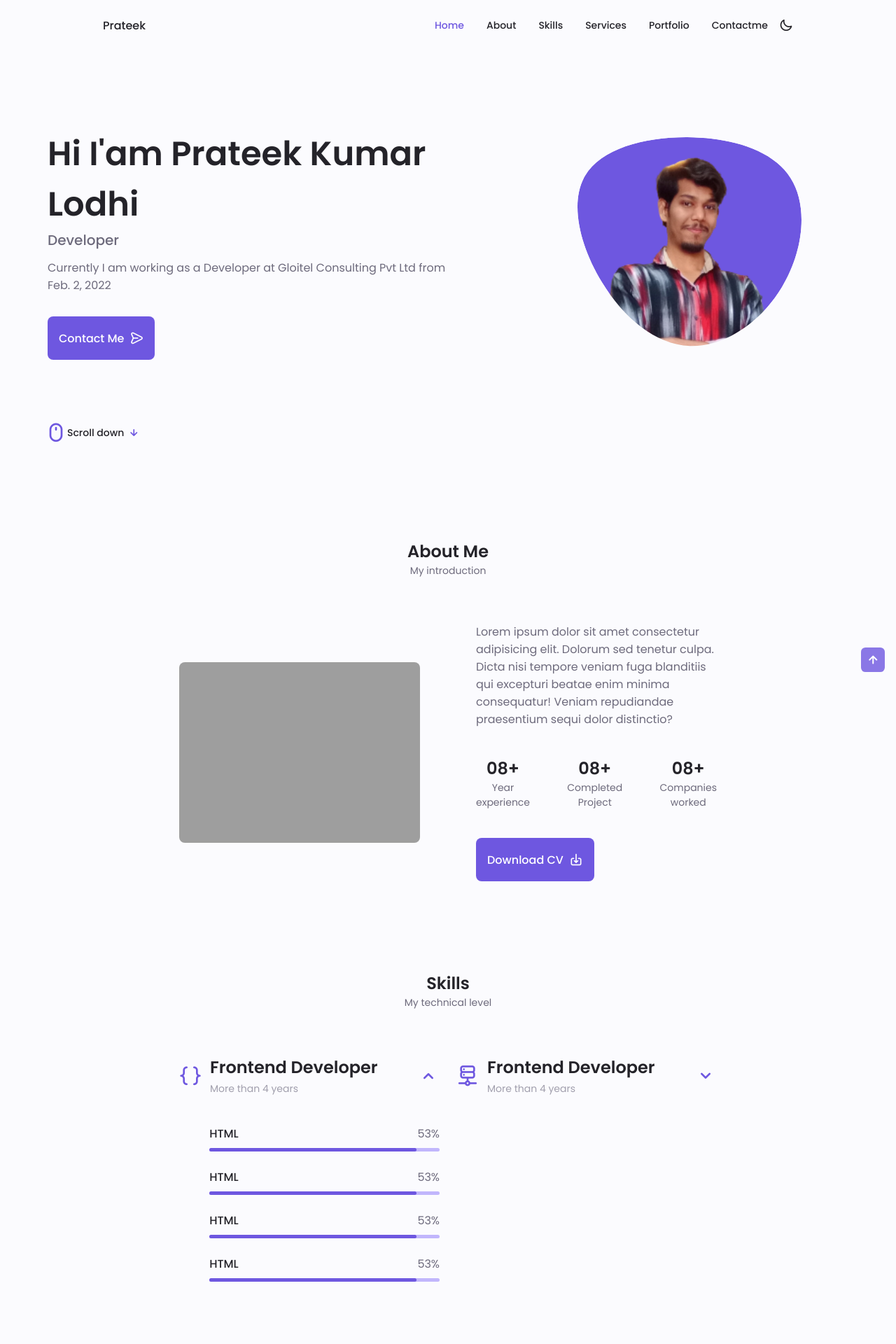
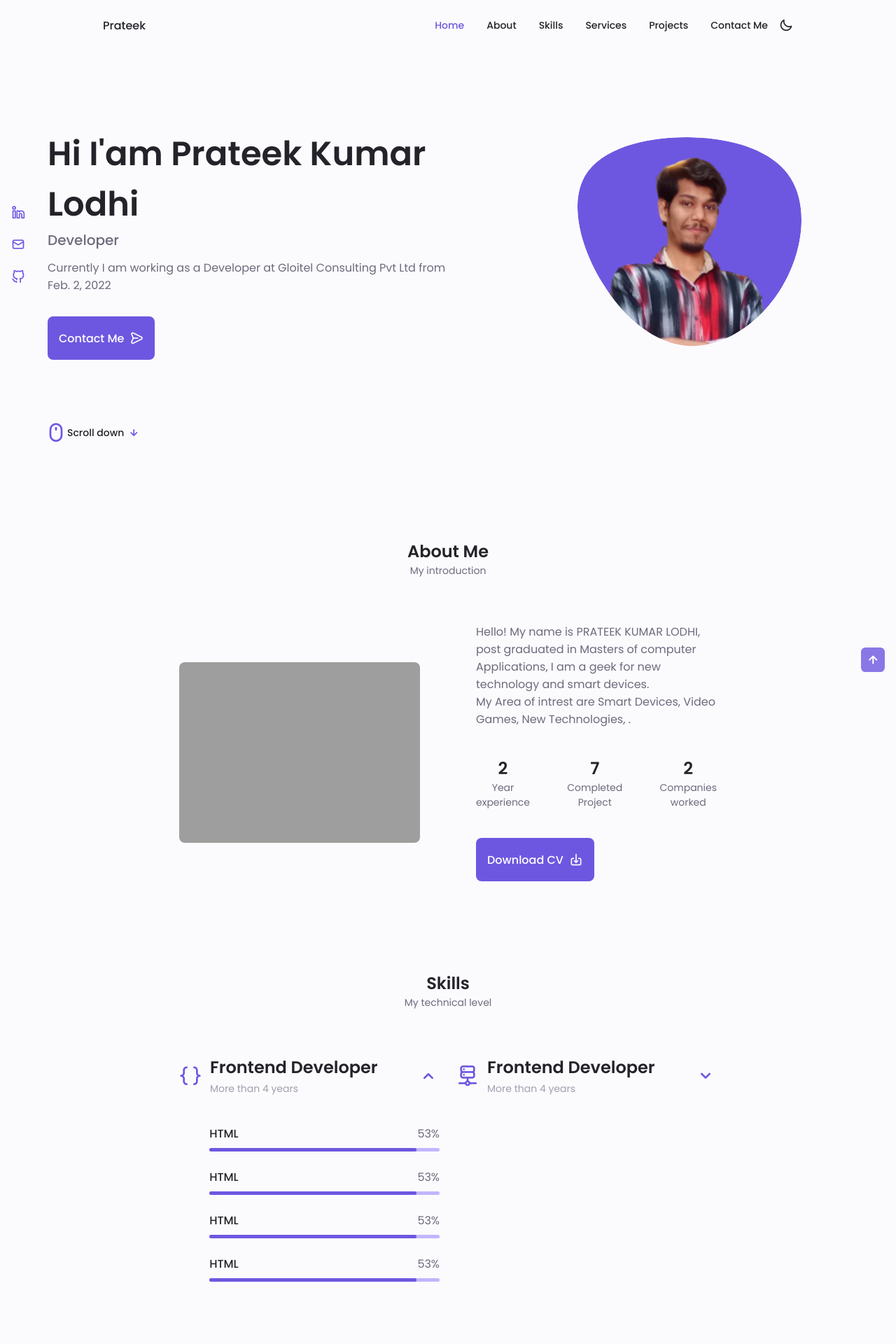
Before and after one commit to prateekgloitel/Mysiteofficial, a Django app: page / in a window 1280 px wide. Shown: the top 1920 px of the page at 70% size. Run offline with Django 3.2, Linux system fonts and the light colour scheme; data comes from the database, SQL or seed files in the repository; both versions use the stored data as it was after the commit; parts of the project's set-up code (start-up, migrations or seed data) failed here and were passed over; grey boxes are pictures that could not be loaded.

Commit message:
new commit

```diff
--- a/siteapps/models.py
+++ b/siteapps/models.py
@@ -1,3 +1,4 @@
+from distutils.command.upload import upload
 from django.core.validators import RegexValidator
 from django.db import models
 
@@ -12,6 +13,8 @@ class User(models.Model):
     designation = models.CharField(max_length=100,null = True, blank= True)
     orgnization = models.CharField(max_length=150,null = True,blank = True)
     joindate = models.DateField(auto_now_add= False,auto_now = False, null = True,blank= True)
+    about_me = models.CharField(max_length=500 , null = True, blank= True)
+    about_image = models.ImageField(upload_to ='aboutimage/%y',null=True,blank = True)
     def __str__(self) -> str:
         return self.full_name
 
--- a/siteapps/static/css/styles.css
+++ b/siteapps/static/css/styles.css
@@ -1092,7 +1092,7 @@ header{
         width: 320px;
     }
     .home__social{
-        transform: translateX(-6rem);
+        transform: translateX(0rem);
     }
     .services__container{
         grid-template-columns: repeat(3,238px);
--- a/siteapps/templates/index.html
+++ b/siteapps/templates/index.html
@@ -13,7 +13,7 @@
     <!--==================== CSS ====================-->
     <link rel="stylesheet" href="{% static 'css/styles.css'%}">
 
-    <title>Responsive Portfolio Website</title>
+    <title>Pratee Lodhi</title>
 </head>
 
 <body>
@@ -45,13 +45,13 @@
                         </a>
                     </li>
                     <li class="nav__item">
-                        <a href="#portfolio" class="nav__link">
-                            <i class="uil uil-scenery nav__icon"></i>Portfolio
+                        <a href="#projects" class="nav__link">
+                            <i class="uil uil-scenery nav__icon"></i>Projects
                         </a>
                     </li>
                     <li class="nav__item">
                         <a href="#contact" class="nav__link">
-                            <i class="uil uil-message nav__icon"></i>Contactme
+                            <i class="uil uil-message nav__icon"></i>Contact Me
                         </a>
                     </li>
                 </ul>
@@ -138,32 +138,38 @@
                 My introduction
             </span>
             <div class="about__container container grid">
-                <img src="assets//img/about.jpg" alt="" class="about__img">
+                {%  for aboutme in person %}
+                <img src="/media/{{aboutme.about_image}}" alt="image" class="about__img">
+                {% endfor %}
                 <div class="about__data">
+
                     <p class="about__description">
-                        Lorem ipsum dolor sit amet consectetur adipisicing elit. Dolorum sed tenetur culpa. Dicta nisi
-                        tempore veniam fuga blanditiis qui excepturi beatae enim minima consequatur! Veniam repudiandae
-                        praesentium sequi dolor distinctio?
+                        {%  for aboutme in person%}
+                       {{aboutme.about_me}}
+                       {% endfor %}
+                       <br>
+                       My Area of intrest are {% for intrest in intrests%} {{intrest}}, {%endfor%}.
                     </p>
+
                     <div class="about__info">
                         <div>
-                            <span class="about__info-title">08+</span>
+                            <span class="about__info-title">{{workcount}}</span>
                             <span class="about__info-name">Year<br>
                                 experience</span>
                         </div>
                         <div>
-                            <span class="about__info-title">08+</span>
+                            <span class="about__info-title">{{projectcount}}</span>
                             <span class="about__info-name">Completed<br>
                                 Project</span>
                         </div>
                         <div>
-                            <span class="about__info-title">08+</span>
+                            <span class="about__info-title">{{workcount}}</span>
                             <span class="about__info-name">Companies<br>
                                 worked</span>
                         </div>
                     </div>
                     <div class="about__buttons">
-                        <a download="" href="assets/pdf/Alexa-Cv.pdf" class="button button--flex">
+                        <a download="" href="/media/pdf/PrateekResume.pdf" class="button button--flex">
                             Download CV <i class="uil uil-download-alt button__icon"></i>
                         </a>
                     </div>
@@ -360,6 +366,11 @@
                         {% for education in educationdetails%}
                         <div class="qualification__data">
                             <!-- extra div -->
+                            <!-- <div></div>
+                            <div>
+                                <span class="qualification__rounder"></span>
+                                <span class="qualification__line"></span>
+                            </div> -->
                             <div>
                                 <h3 class="qualification__title">{{education.course}}</h3>
                                 <span class="qualification__subtitle">
@@ -537,18 +548,18 @@
             </div>
         </section>
 
-        <!--==================== PORTFOLIO ====================-->
-        <section class="portfolio section" id="portfolio">
-            <h2 class="section__title">Portfolio</h2>
+        <!--==================== Projects ====================-->
+        <section class="portfolio section" id="projects">
+            <h2 class="section__title">Projects</h2>
             <span class="section__subtitle">
-                Most recent works
+                My project works
             </span>
             <div class="portfolio__container container swiper-container ">
                 <div class="swiper-wrapper">
                     <!-- starting of portfolio content one -->
                     {% for project in projects %}
                     <div class="portfolio__content grid swiper-slide">
-                        <img src="assets/img/portfolio1.jpg" alt="" class="portfolio__img">
+                        <img src="/media/{{project.image}}" alt="" class="portfolio__img">
                         <!-- starting of portfolio data -->
                         <div class="portfolio__data">
                             <h3 class="portfolio__title">{{project.title}}</h3>
@@ -590,7 +601,7 @@
                             Contect Me <i class="uil uil-message project__icon button__icon"></i>
                         </a>
                     </div>
-                    <img src="assets/img/project.png" alt="" class="project__img">
+                    <img src="{% static 'image/me.png'%}" alt="" class="project__img">
                 </div>
             </div>
         </section>
@@ -764,7 +775,7 @@
                         <a href="#services" class="footer__link">Services</a>
                     </li>
                     <li>
-                        <a href="#portfolio" class="footer__link">Portfolio</a>
+                        <a href="#projects" class="footer__link">Projects</a>
                     </li>
                     <li>
                         <a href="#contact" class="footer__link">Contact Me</a>
--- a/siteapps/views.py
+++ b/siteapps/views.py
@@ -1,5 +1,6 @@
 
 from django.shortcuts import render
+from numpy import append
 from .models import *
 # Create your views here.
 
@@ -9,11 +10,28 @@ def home(request):
     workdetails = WorkExperience.objects.all()
     persondetails = User.objects.all()
     projectdetails = Project.objects.all()
+    intrests = Intrest.objects.all()
+    work = workdetails.count()
+    project = projectdetails.count()
+    zigzag = []
+    count = 0
+    for eduction in educationdetails:
+        if eduction.id%2==0:
+            zig = True
+        else:
+            zig = False
+        count += 1
+        zigzag.append(zig)
+    print(zigzag,count)
     profiledata = {
         'educationdetails': educationdetails,
         'workdetails':workdetails,
         'person':persondetails,
         'projects':projectdetails,
+        'workcount':work,
+        'projectcount':project,
+        'zigzag':zigzag,
+        'intrests':intrests,
     }
     return render(request, 'index.html', profiledata)
 
```
Also changed, not shown: db.sqlite3, media/aboutimage/22/4451000.jpg (added), siteapps/migrations/0004_user_about_me.py (added), siteapps/migrations/0005_user_about_image.py (added), siteapps/static/image/me.png (added), 3 other files.
